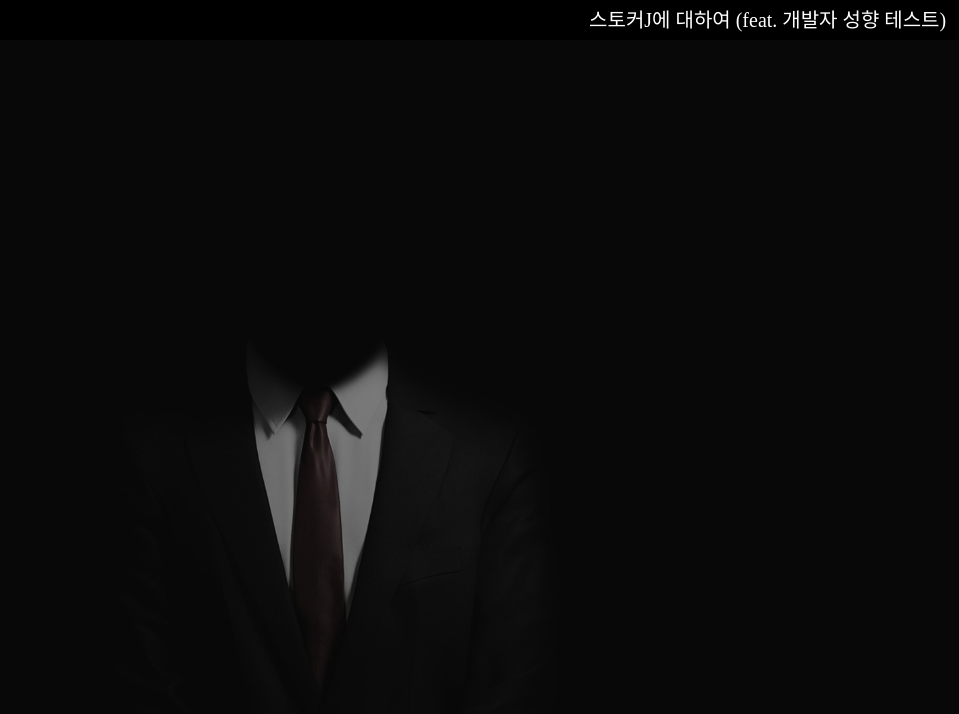
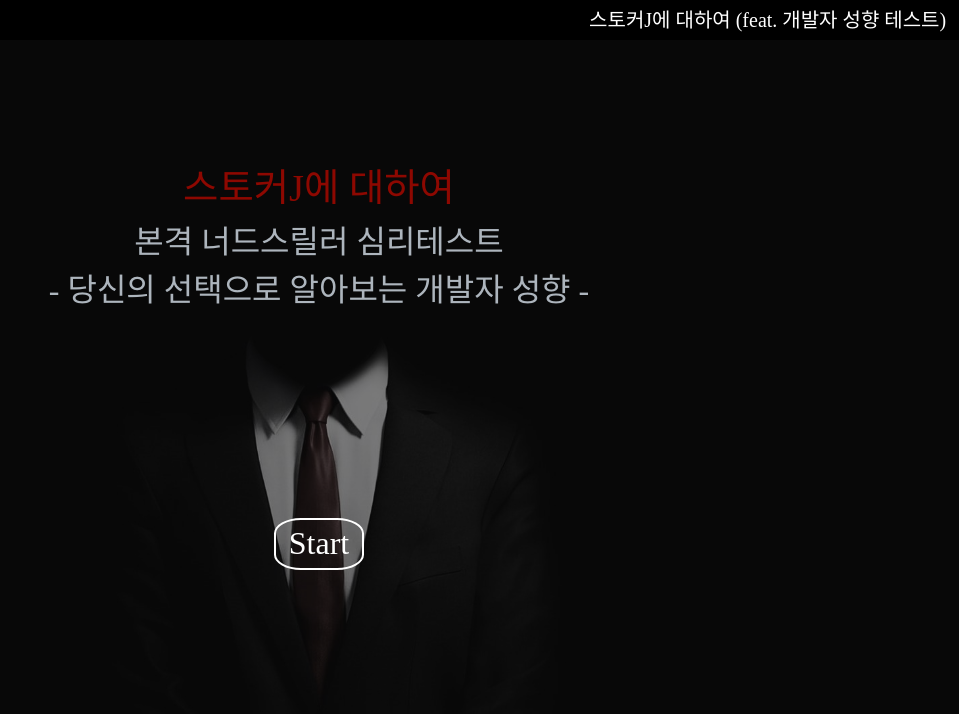
Before and after one commit to MiniMini-On/stalkerJ-client, a React (Create React App) app: page / in a window 1280 px wide. Shown: the top 714 px of the page, without its empty margins (321-1280 px from the left). Built offline with nearby package versions, Linux system fonts and the light colour scheme; no server answers; a web font is replaced by a local one.

Commit message:
:art: edit Home.js
edit Home.js

```diff
--- a/src/pages/Home.js
+++ b/src/pages/Home.js
@@ -10,12 +10,17 @@ function Home() {
   const [init, setInit] = useState(0);
 
   useEffect(() => {
+    setTimeout(function () {
+      setInit(1);
+    }, 1500);
+  }, []);
+
+  useEffect(() => {
     axios
       .get("https://kimduhong.pythonanywhere.com/api/v1/result/count") //이용자 수 불러오기
       .then((res) => {
         // console.log(res.data[0].all_count);
         setUserCount(res.data[0].all_count);
-        setInit(1);
       })
       .catch((err) => console.log(err));
   }, []);
```
